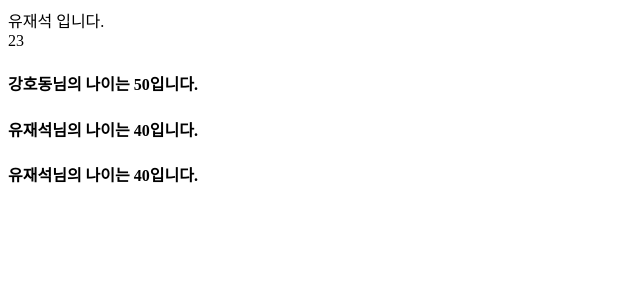
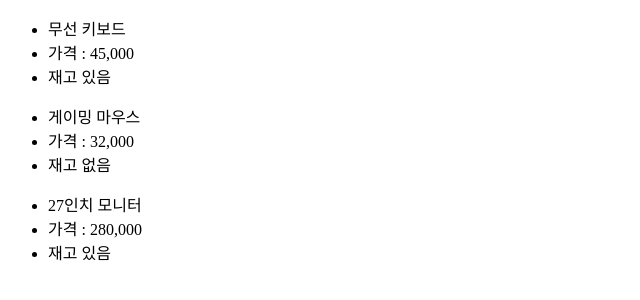
Before and after one commit to JeonghoonAHN0510/250526_Web_Spring2, a React (Vite) app in the folder src/main/reactapp/: page / in a window 1280 px wide. Shown: the top 300 px of the page, without its empty margins (0-640 px from the left). Built offline with nearby package versions, Linux system fonts and the light colour scheme.

Commit message:
study[React] : 컴포넌트 + JSX 실습중

```diff
--- /dev/null
+++ b/src/main/reactapp/src/example/Day01/Task1.jsx
@@ -0,0 +1,28 @@
+const data = [
+    {
+        name: 'Hedy Lamarr',
+        imageUrl: 'https://i.pravatar.cc/150?img=47'
+    },
+    {
+        name: 'Grace Hopper',
+        imageUrl: 'https://i.pravatar.cc/150?img=48'
+    }
+];
+
+export default function Task1( props ) {
+    return (
+        <>
+        <Profile user={data[0]}/>
+        <Profile user={data[1]}/>
+        </>
+    ) // return end
+} // func end
+
+function Profile( props ) {
+    return (
+        <>
+        <h2> { props.user.name } </h2>
+        <img src={ props.user.imageUrl }/>
+        </>
+    ) // return end
+} // func end
--- /dev/null
+++ b/src/main/reactapp/src/example/Day01/Task2.jsx
@@ -0,0 +1,30 @@
+const products = [
+    { title: "무선 키보드", price: 45000, inStock: true },
+    { title: "게이밍 마우스", price: 32000, inStock: false },
+    { title: "27인치 모니터", price: 280000, inStock: true }
+];
+
+export default function Task2( props ){
+    return(
+        <>
+        <div>
+            {/* 하위 컴포넌트 호출 + props 전달 */}
+            <InfoCard data={products[0]}/>
+            <InfoCard data={products[1]}/>
+            <InfoCard data={products[2]}/>
+        </div>
+        </>
+    ) // return end
+} // func end
+
+function InfoCard( props ){
+    return(
+        <>
+        <ul>
+            <li>{props.data.title}</li>
+            <li>가격 : {props.data.price.toLocaleString()}</li>
+            <li>{props.data.inStock ? '재고 있음':'재고 없음'}</li>
+        </ul>
+        </>
+    ) // return end
+} // func end
--- a/src/main/reactapp/src/main.jsx
+++ b/src/main/reactapp/src/main.jsx
@@ -36,15 +36,16 @@ const create = createRoot( root );
 // create.render( <App /> );
 
 // ================================= Day01 =================================
-// // 4. 렌더링할 컴포넌트 import하기
-// import Component1 from './example/Day01/Component1';
-// // 5. 렌더링하기 -> create.render()
+// 4. 렌더링할 컴포넌트 import하기
+import Component1 from './example/Day01/Component1.jsx';
+import Component2 from './example/Day01/Component2.jsx';
+import Component3 from './example/Day01/Component3.jsx';
+import Task1 from './example/Day01/Task1.jsx';
+import Task2 from './example/Day01/Task2.jsx';
+
+// 5. 렌더링하기 -> create.render()
 // create.render( <Component1/> );
-// // 4. 렌더링할 컴포넌트 import하기
-// import Component2 from './example/Day01/Component2';
-// // 5. 렌더링하기 -> create.render()
 // create.render( <Component2/> );
-// 4. 렌더링할 컴포넌트 import하기
-import Component3 from './example/Day01/Component3';
-// 5. 렌더링하기 -> create.render()
-create.render( <Component3/> );
+// create.render( <Component3/> );
+// create.render( <Task1/> );
+create.render( <Task2/> );
```
